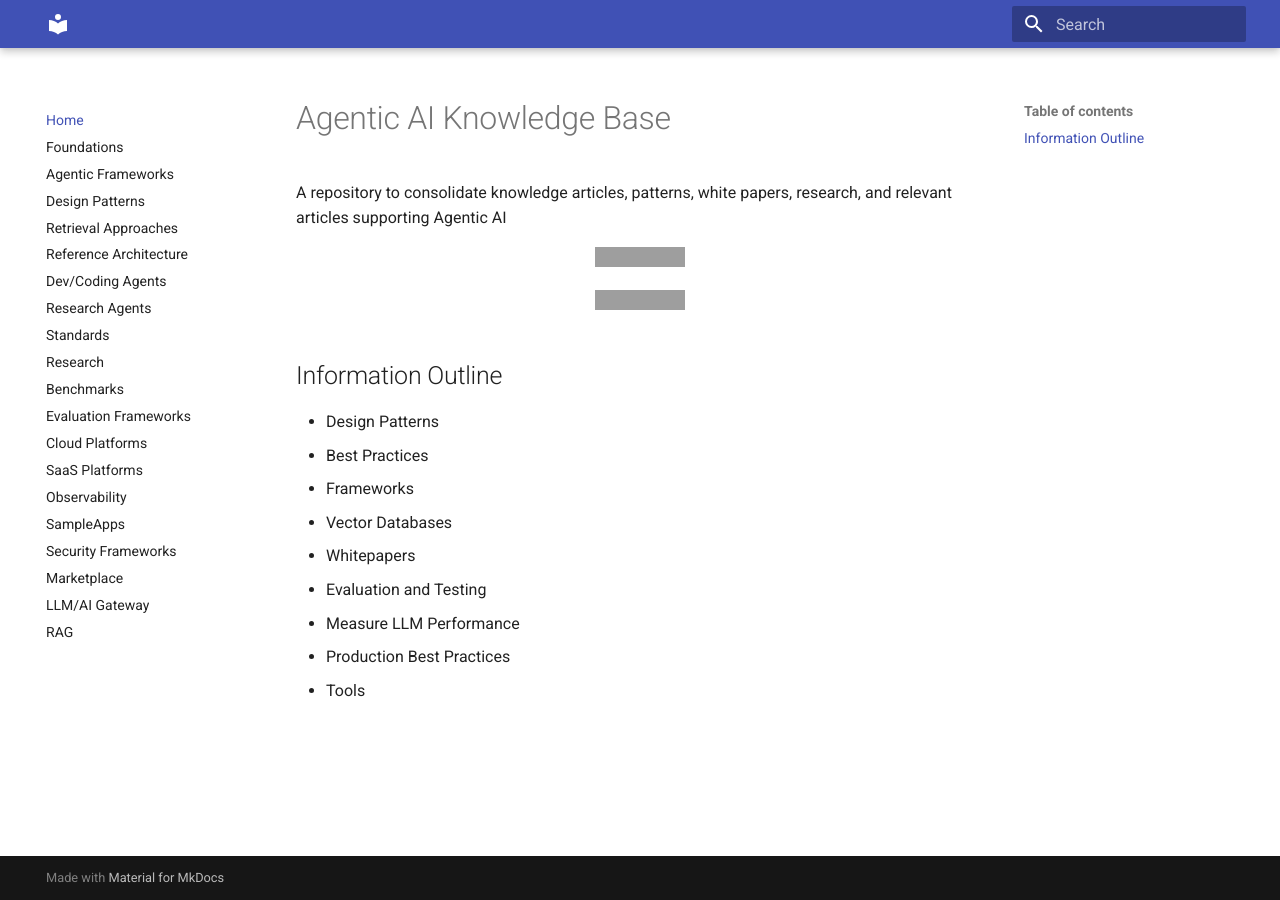
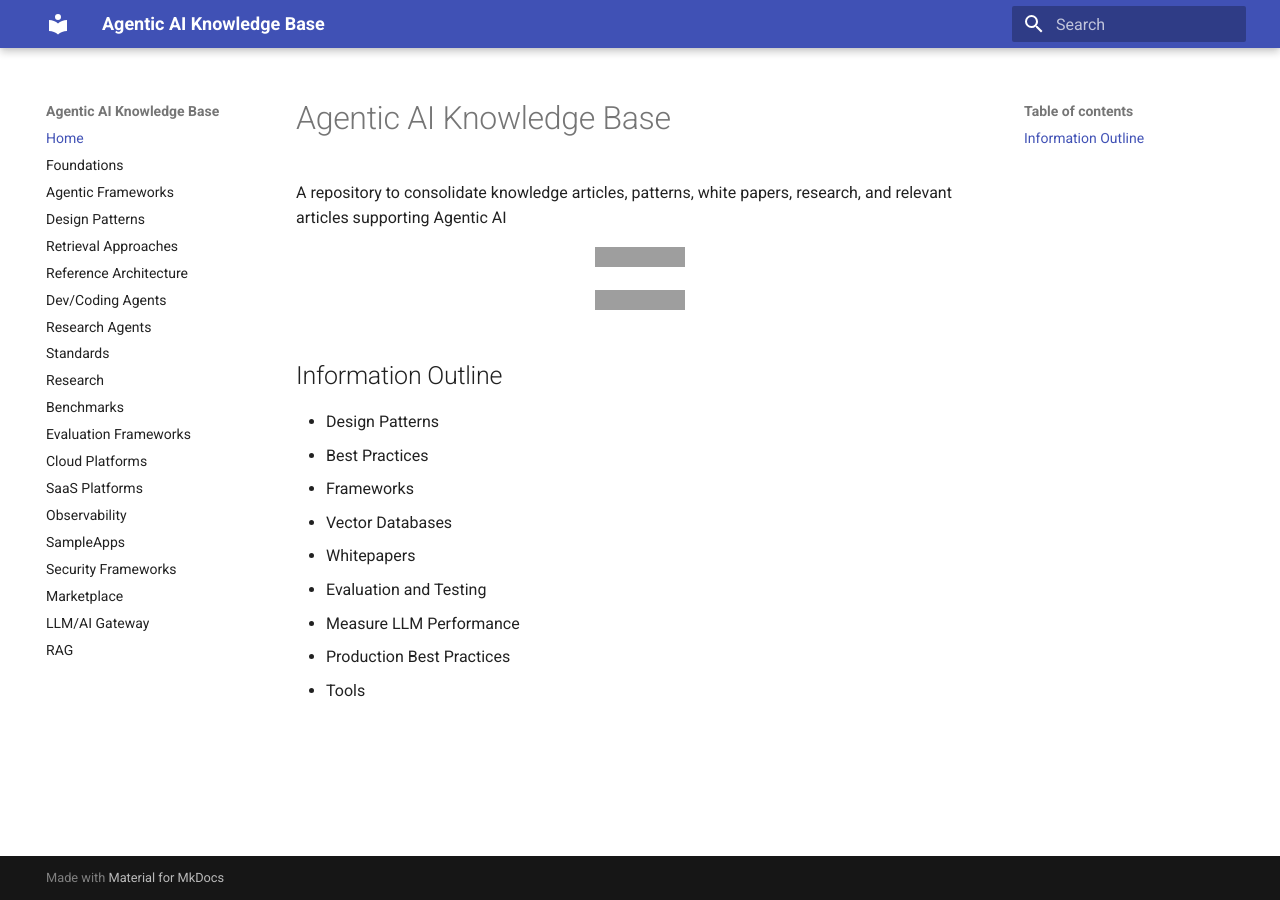
Before and after one commit to ankurkumarz/agentic-ai-knowledge-base, an MkDocs documentation site: the page built from docs/index.md, in a window 1280 px wide. Built offline with MkDocs 1.6.1 and Material for MkDocs 9.7.7, drawn with Linux system fonts in a browser that asks for light colours; part of the change alters nothing that is shown; grey boxes are pictures that could not be loaded.

Commit message:
corrected site name

```diff
--- a/mkdocs.yml
+++ b/mkdocs.yml
@@ -1,4 +1,4 @@
-Li site_name: 'Agentic AI Knowledge Base'
+site_name: 'Agentic AI Knowledge Base'
 site_description: 'A repository to consolidate knowledge articles, patterns, white papers, relevant articles supporting Agentic AI.'
 site_author: 'Ankur Kumar'
 docs_dir: 'docs'
```
